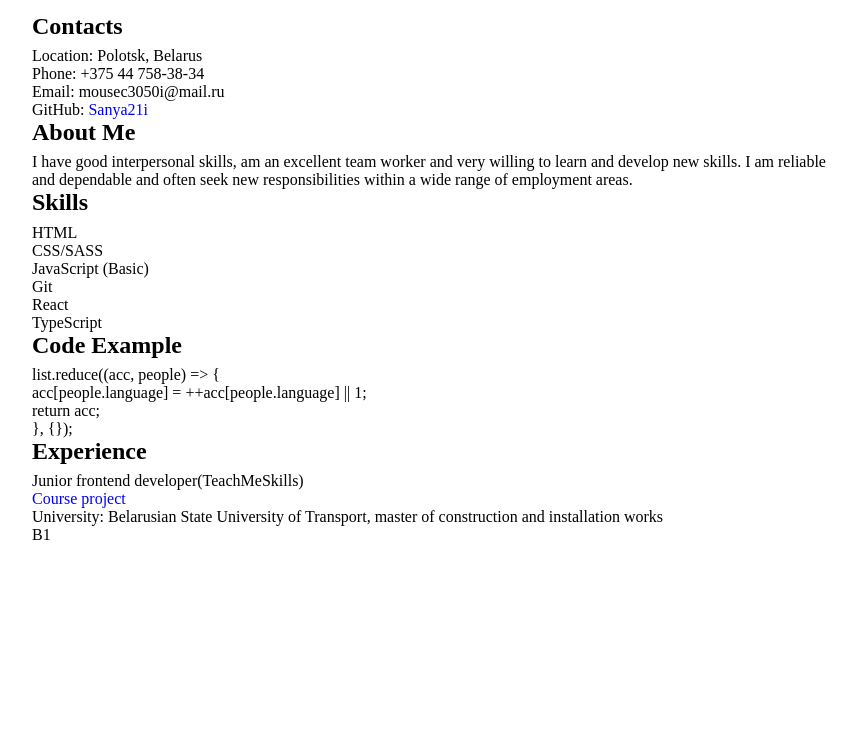
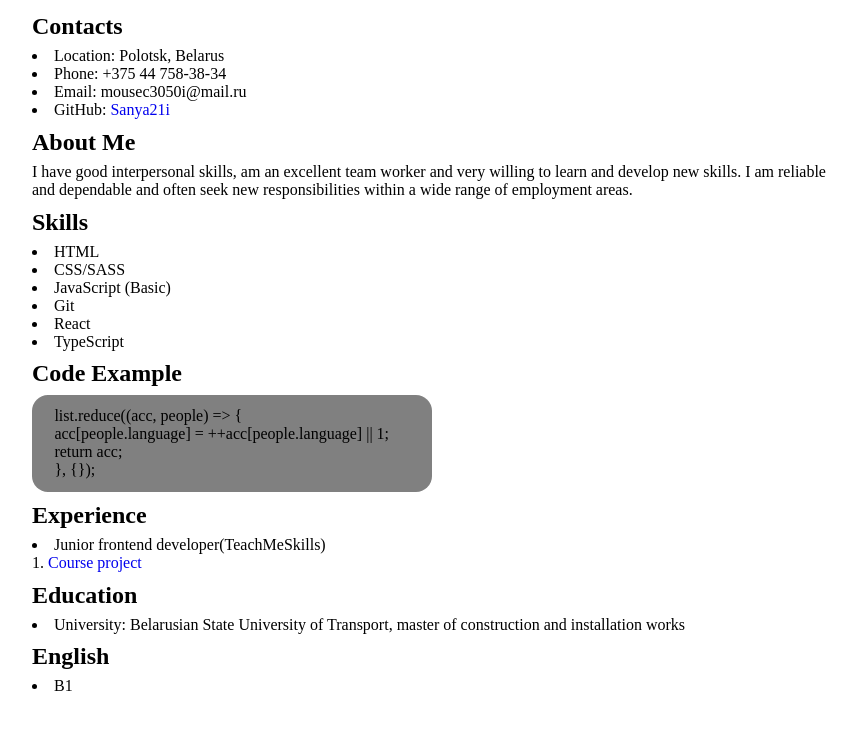
Before and after one commit to Sanya21i/rsschool-cv, a plain HTML site: page index.html in a window 1280 px wide. Shown: the part 56-786 px from the top of the page, without its empty margins (208-1065 px from the left). Drawn offline with Linux system fonts and the light colour scheme.

Commit message:
feat: add style task

```diff
--- a/index.css
+++ b/index.css
@@ -3,7 +3,7 @@
 	margin: 0;
 	padding: 0;
 	text-decoration: none;
-	list-style: none;
+
 
 }
 .container{
@@ -16,3 +16,36 @@ header {
 h2 {
 	margin-bottom: 0.3em;
 }
+ul {
+	list-style-position: inside; /* Маркер обтекается текстом */
+}
+.contacts {
+	margin-bottom: 0.6em;
+}
+.about-me {
+	margin-bottom: 0.6em;
+}
+
+.skill {
+	margin-bottom: 0.6em;
+}
+
+.code-example {
+	margin-bottom: 0.6em;
+	width: 100%;
+}
+.code-example-text {
+	background-color: grey;
+	padding: 0.8em 1.4em;
+	border-radius: 1em;
+	width: 50%;
+}
+.experience {
+	margin-bottom: 0.6em;
+}
+.education {
+	margin-bottom: 0.6em;
+}
+.english {
+	margin-bottom: 0.6em;
+}
--- a/index.html
+++ b/index.html
@@ -67,11 +67,13 @@
 				</ul>
 			</div>
 			<div class="education">
+				<h2>Education</h2>
 				<ul>
 					<li>University: Belarusian State University of Transport, master of construction and installation works</li>
 				</ul>
 			</div>
 			<div class="english">
+				<h2>English</h2>
 				<ul>
 					<li>
 						B1
```
